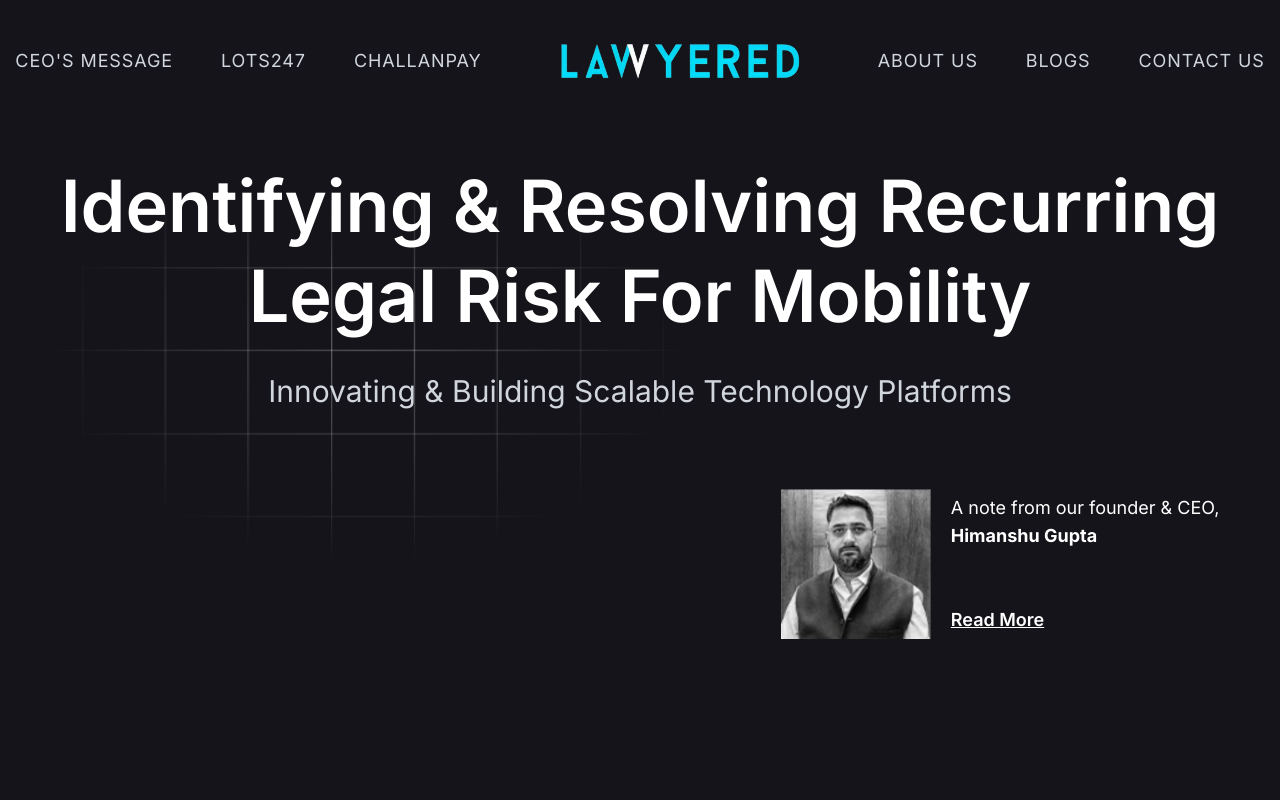
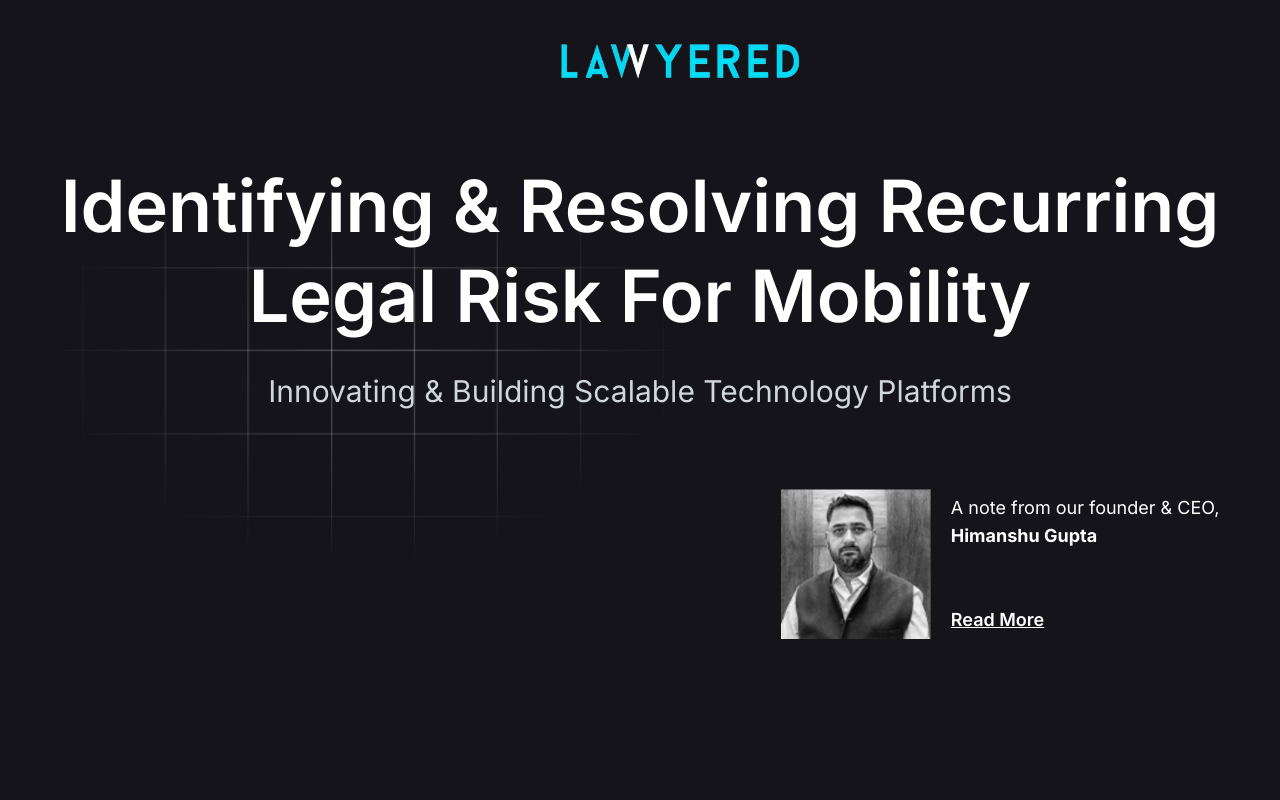
Before and after one commit to AishMishra001/Lawyered-website, a Next.js app: page / in a window 1280 px wide. Shown: the top 800 px of the page. Built offline with nearby package versions, Linux system fonts and the light colour scheme.

Commit message:
advisor +

```diff
--- a/app/components/CoreTeam.tsx
+++ b/app/components/CoreTeam.tsx
@@ -11,6 +11,7 @@
     { name: "Mahendra Singh", title: "Chief Delivery Officer", img: "/about7.png" },
     { name: "Amit Katyal", title: "Chief Financial Officer", img: "/about8.png" },
     { name: "Maninder Singh Bawa", title: "Chief Technical Officer", img: "/about9.png" },
+    { name: "Ranjoy Dey", title: "Chief Marketing Officer", img: "/about27.png" },
   ];
   return (
     <div className="py-24 px-4 md:px-26">
--- a/app/components/Navbar.tsx
+++ b/app/components/Navbar.tsx
@@ -1,7 +1,7 @@
 "use client";
 import Image from "next/image";
 import Link from "next/link";
-import { useState } from "react";
+import { useState, useEffect } from "react";
 
 export function Navbar() {
   const navLinksLeft = [
@@ -17,13 +17,24 @@
 
   const allLinks = [...navLinksLeft, ...navLinksRight];
   const [isMenuOpen, setIsMenuOpen] = useState(false);
-  const [isHovered, setIsHovered] = useState(false);
+  const [hasMouseMoved, setHasMouseMoved] = useState(false);
+
+  useEffect(() => {
+    const handleMouseMove = () => {
+      setHasMouseMoved(true);
+      window.removeEventListener("mousemove", handleMouseMove);
+    };
+
+    window.addEventListener("mousemove", handleMouseMove);
+
+    return () => {
+      window.removeEventListener("mousemove", handleMouseMove);
+    };
+  }, []);
 
   return (
     <header
       className="fixed top-0 left-0 w-full z-50 bg-[#14141A]"
-      onMouseEnter={() => setIsHovered(true)}
-      onMouseLeave={() => setIsHovered(false)}
     >
       <nav className="w-full py-5 px-4 md:px-8">
         {/* Desktop Menu */}
@@ -33,7 +44,7 @@
               key={link.label}
               href={link.href}
               className={`text-gray-300 text-lg font-normal uppercase tracking-wider hover:text-white whitespace-nowrap transition-opacity duration-300 ${
-                isHovered ? "opacity-100 visible" : "opacity-0 invisible"
+                hasMouseMoved ? "opacity-100 visible" : "opacity-0 invisible"
               }`}
             >
               {link.label}
@@ -55,7 +66,7 @@
               key={link.label}
               href={link.href}
               className={`text-gray-300 text-lg font-normal uppercase tracking-wider hover:text-white whitespace-nowrap transition-opacity duration-300 ${
-                isHovered ? "opacity-100 visible" : "opacity-0 invisible"
+                hasMouseMoved ? "opacity-100 visible" : "opacity-0 invisible"
               }`}
             >
               {link.label}
```
Also changed, not shown: public/about27.png (added).
